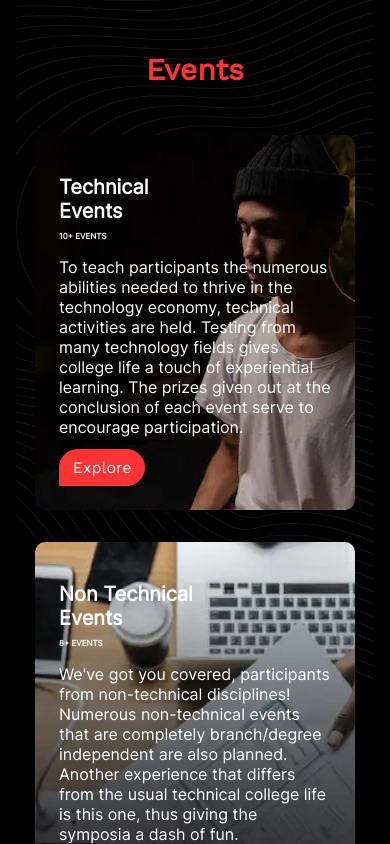
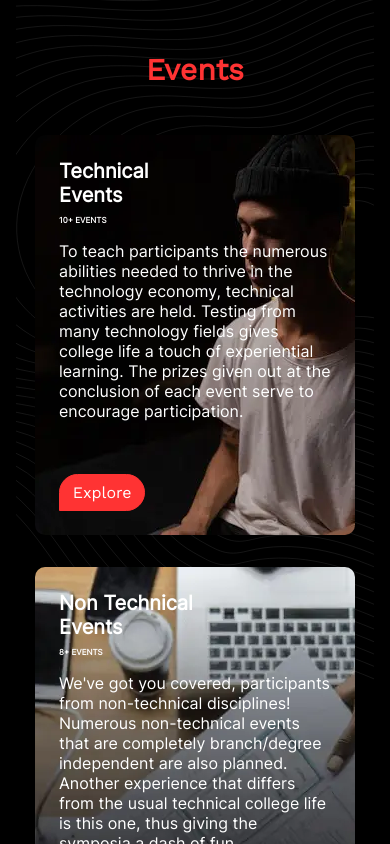
Before and after one commit to team-angris/mutex, a Next.js app: page / in a window 390 px wide. Shown: the part 1500-2344 px from the top of the page. Built offline with nearby package versions, Linux system fonts and the light colour scheme.

Commit message:
Minor css changes

```diff
--- a/pages/Components/Events/events.module.css
+++ b/pages/Components/Events/events.module.css
@@ -33,7 +33,6 @@
 	margin: 1rem;
 	border-radius: 10px;
 	padding: 1.5rem;
-	padding-top: 2.5rem;
 	box-shadow: 0 0 10px 0 rgba(0, 0, 0, 0.2);
 }
 
@@ -98,7 +97,7 @@
 	}
 	.eventCard {
 		width: 320px;
-		height: 350px;
+		min-height: 400px;
 	}
 	.description {
 		font-size: 1rem;
--- a/pages/Components/Hero/hero.module.css
+++ b/pages/Components/Hero/hero.module.css
@@ -69,6 +69,7 @@
     -webkit-transition: background 0.8s;
     -o-transition: background 0.8s;
     transition: background 0.8s;
+    color: #FFFFFF;
 }
 
 .explore:hover, .register:hover {
```
